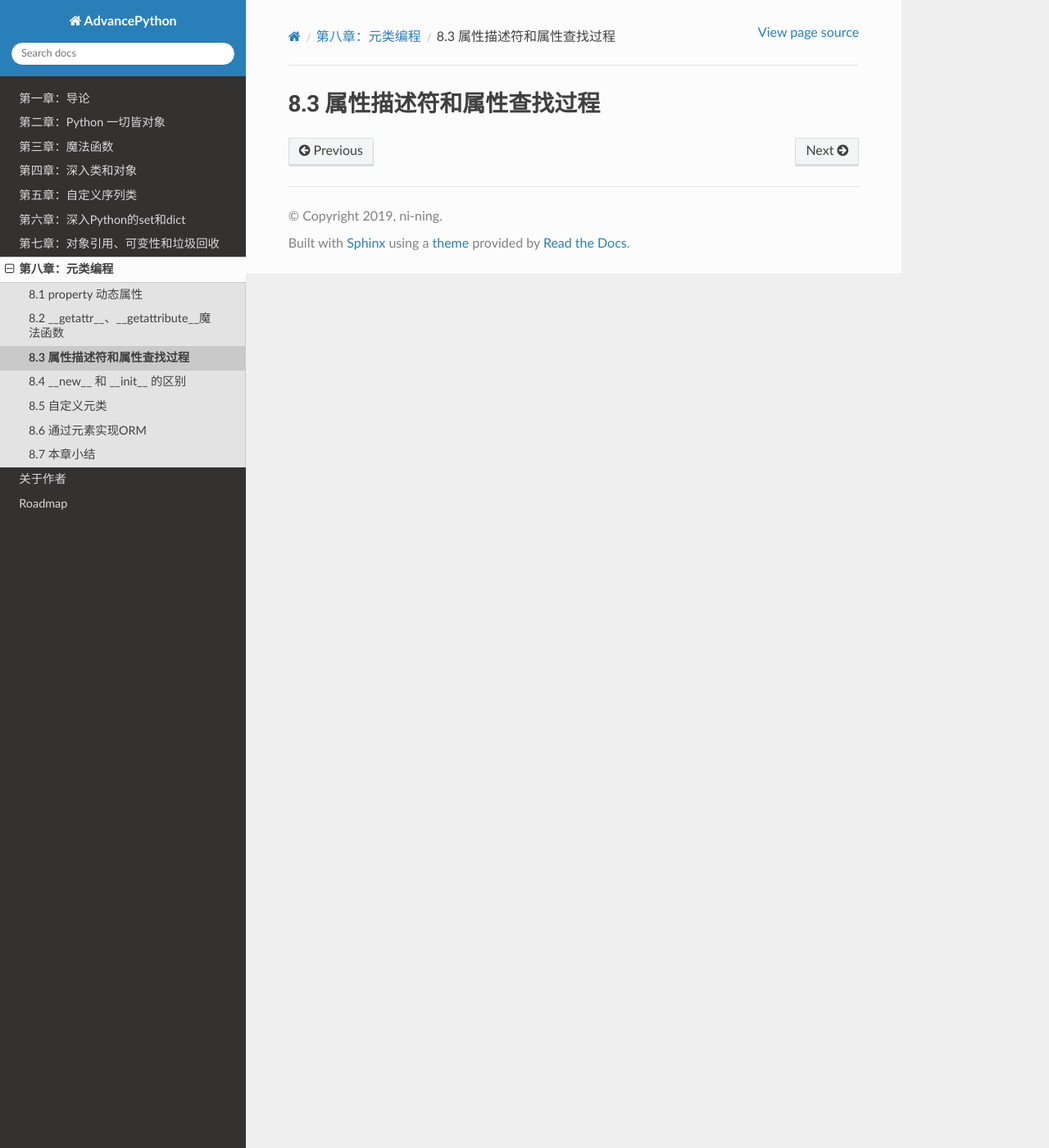
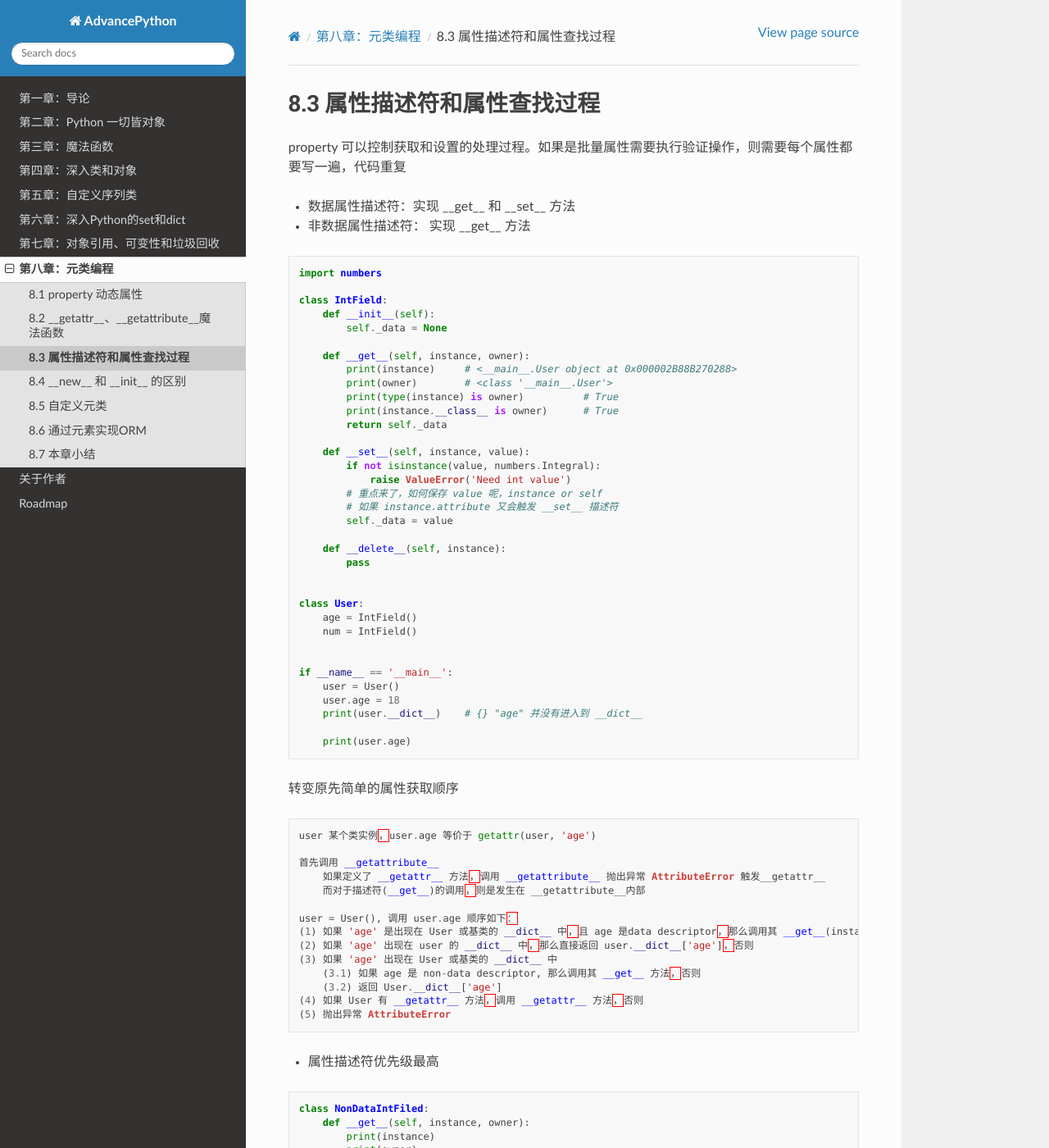
Before and after one commit to ni-ning/AdvancePython, a Sphinx documentation site: the page built from source/c08/p03_descriptor.rst, in a window 1280 px wide and 1400 px high. Shown: the whole window at 82% size. Built offline with Sphinx 7.4.7 and the Read the Docs theme 2.0.0, drawn with Linux system fonts in a browser that asks for light colours; some of the changed text lies outside the part shown.

Commit message:
丰富 c08

```diff
--- a/source/c08/p03_descriptor.rst
+++ b/source/c08/p03_descriptor.rst
@@ -1,3 +1,89 @@
 ===============================
 8.3 属性描述符和属性查找过程
 ===============================
+
+property 可以控制获取和设置的处理过程。如果是批量属性需要执行验证操作，则需要每个属性都要写一遍，代码重复
+
+- 数据属性描述符：实现 __get__ 和 __set__ 方法
+- 非数据属性描述符： 实现 __get__ 方法
+
+.. code-block:: py
+
+    import numbers
+
+    class IntField:
+        def __init__(self):
+            self._data = None
+
+        def __get__(self, instance, owner):
+            print(instance)     # <__main__.User object at 0x000002B88B270288>
+            print(owner)        # <class '__main__.User'>
+            print(type(instance) is owner)          # True
+            print(instance.__class__ is owner)      # True
+            return self._data
+
+        def __set__(self, instance, value):
+            if not isinstance(value, numbers.Integral):
+                raise ValueError('Need int value')
+            # 重点来了，如何保存 value 呢，instance or self
+            # 如果 instance.attribute 又会触发 __set__ 描述符
+            self._data = value
+
+        def __delete__(self, instance):
+            pass
+
+
+    class User:
+        age = IntField()
+        num = IntField()
+
+
+    if __name__ == '__main__':
+        user = User()
+        user.age = 18
+        print(user.__dict__)    # {} "age" 并没有进入到 __dict__
+
+        print(user.age)
+
+
+
+转变原先简单的属性获取顺序
+
+
+.. code-block:: py
+
+    user 某个类实例，user.age 等价于 getattr(user, 'age')
+
+    首先调用 __getattribute__
+        如果定义了 __getattr__ 方法，调用 __getattribute__ 抛出异常 AttributeError 触发__getattr__
+        而对于描述符(__get__)的调用，则是发生在 __getattribute__内部
+
+    user = User(), 调用 user.age 顺序如下：
+    (1) 如果 'age' 是出现在 User 或基类的 __dict__ 中，且 age 是data descriptor，那么调用其 __get__(instance, owner) 方法，否则
+    (2) 如果 'age' 出现在 user 的 __dict__ 中，那么直接返回 user.__dict__['age']，否则
+    (3) 如果 'age' 出现在 User 或基类的 __dict__ 中
+        (3.1) 如果 age 是 non-data descriptor, 那么调用其 __get__ 方法，否则
+        (3.2) 返回 User.__dict__['age']
+    (4) 如果 User 有 __getattr__ 方法，调用 __getattr__ 方法，否则
+    (5) 抛出异常 AttributeError
+
+
+- 属性描述符优先级最高
+
+.. code-block:: py
+
+    class NonDataIntFiled:
+        def __get__(self, instance, owner):
+            print(instance)
+            print(owner)
+            return 100
+
+    class User:
+        age = NonDataIntFiled()
+
+    if __name__ == '__main__':
+        user = User()
+        # user.__dict__['age'] = 18
+        # user.age = 18
+        # print(user.__dict__)
+        print(user.age)
```
Also changed, not shown: source/c08/p01_property.rst (+5 -2 lines), source/c08/p04_new_init.rst (+33 -0 lines).
